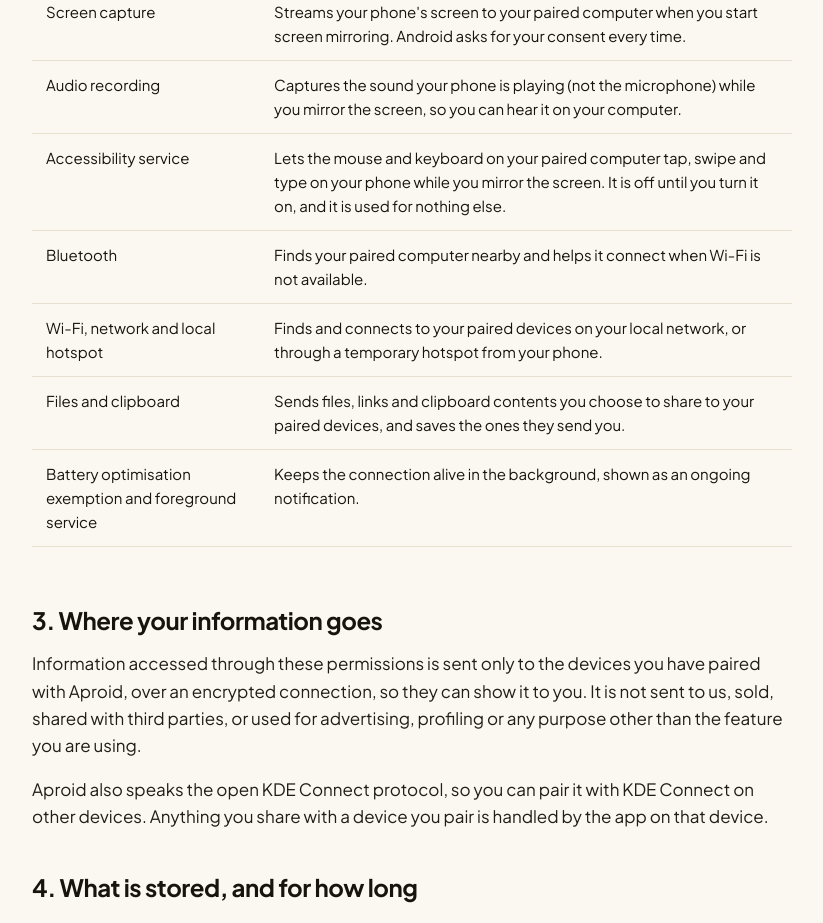
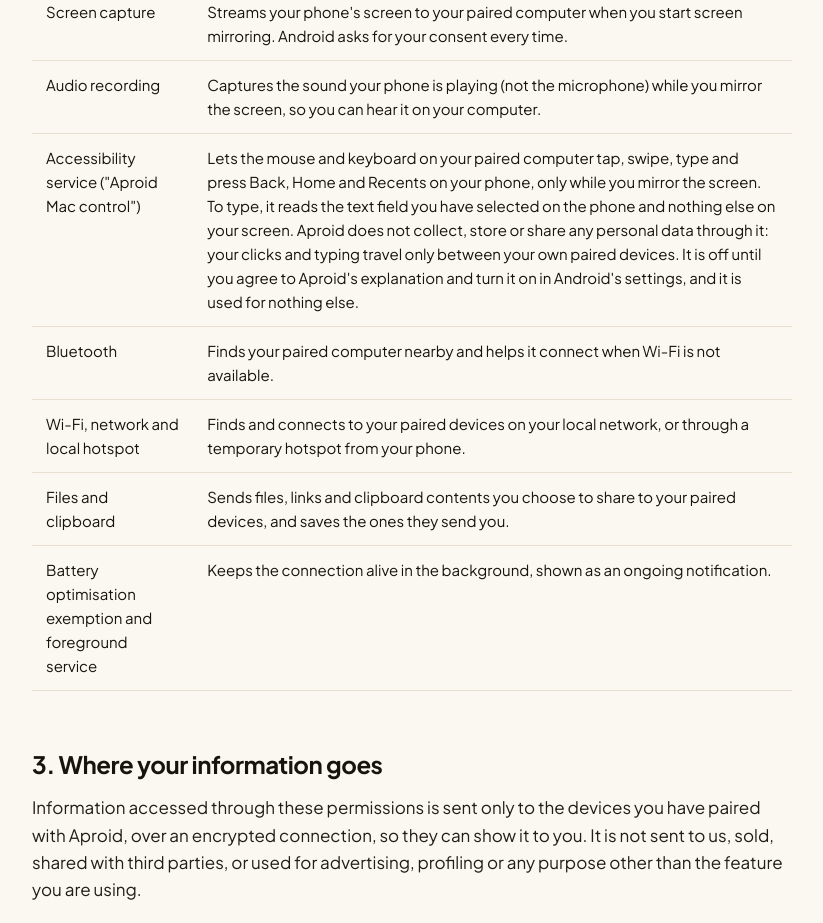
Before and after one commit to toneflix/aproid, a Next.js app in the folder web/: page /privacy in a window 1280 px wide. Shown: the part 1540-2463 px from the top of the page, without its empty margins (28-851 px from the left). Built offline with nearby package versions, Linux system fonts and the light colour scheme.

Commit message:
feat: prominent disclosure for the accessibility service (#59)

```diff
--- a/web/app/privacy/page.tsx
+++ b/web/app/privacy/page.tsx
@@ -16,7 +16,7 @@ const permissions = [
   ["Photos and videos", "Lets you browse recent photos and screenshots from your computer and copy the ones you pick."],
   ["Screen capture", "Streams your phone's screen to your paired computer when you start screen mirroring. Android asks for your consent every time."],
   ["Audio recording", "Captures the sound your phone is playing (not the microphone) while you mirror the screen, so you can hear it on your computer."],
-  ["Accessibility service", "Lets the mouse and keyboard on your paired computer tap, swipe and type on your phone while you mirror the screen. It is off until you turn it on, and it is used for nothing else."],
+  ["Accessibility service (\"Aproid Mac control\")", "Lets the mouse and keyboard on your paired computer tap, swipe, type and press Back, Home and Recents on your phone, only while you mirror the screen. To type, it reads the text field you have selected on the phone and nothing else on your screen. Aproid does not collect, store or share any personal data through it: your clicks and typing travel only between your own paired devices. It is off until you agree to Aproid's explanation and turn it on in Android's settings, and it is used for nothing else."],
   ["Bluetooth", "Finds your paired computer nearby and helps it connect when Wi-Fi is not available."],
   ["Wi-Fi, network and local hotspot", "Finds and connects to your paired devices on your local network, or through a temporary hotspot from your phone."],
   ["Files and clipboard", "Sends files, links and clipboard contents you choose to share to your paired devices, and saves the ones they send you."],
```
Also changed, not shown: 6 other files (tests, documents, lock files or other folders).
